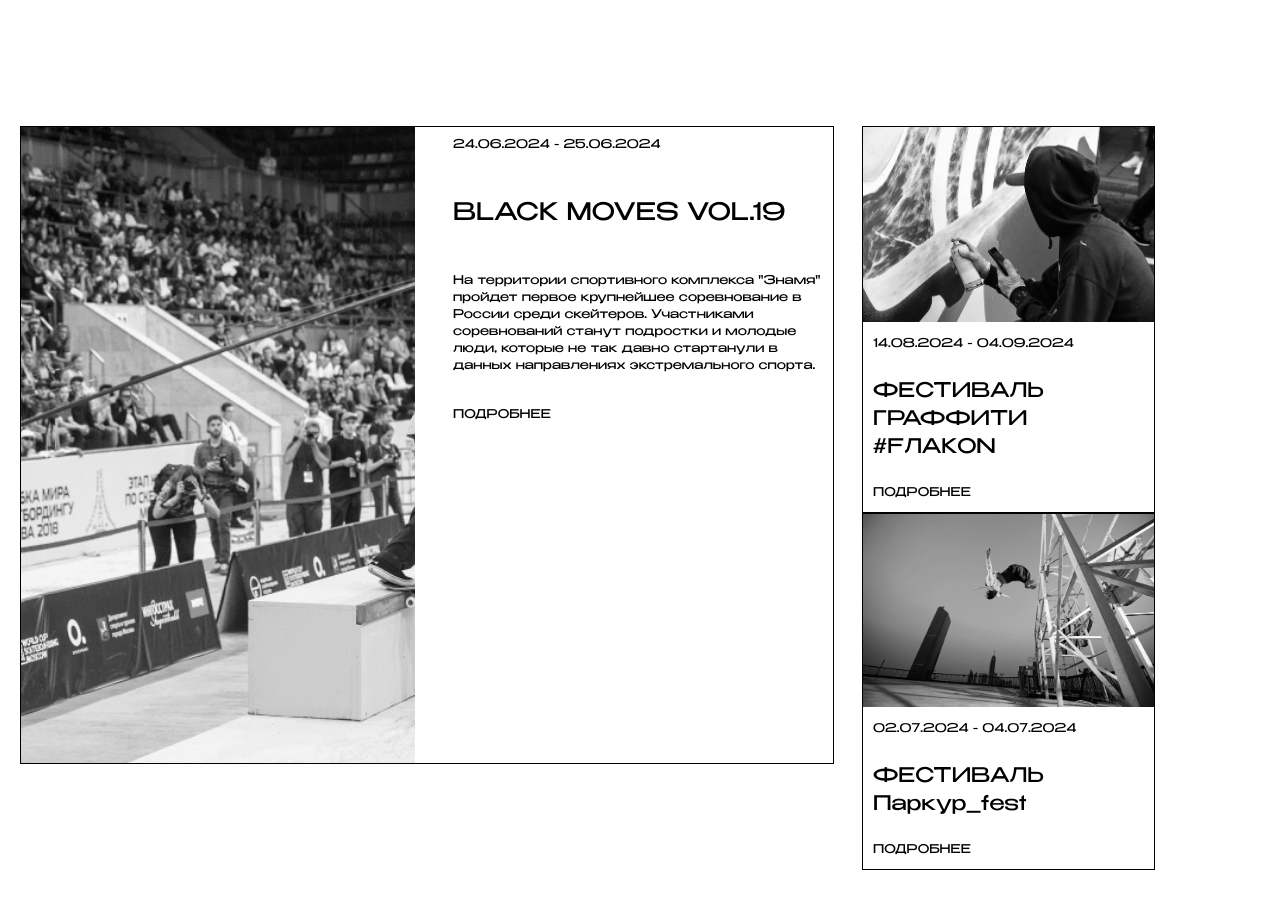
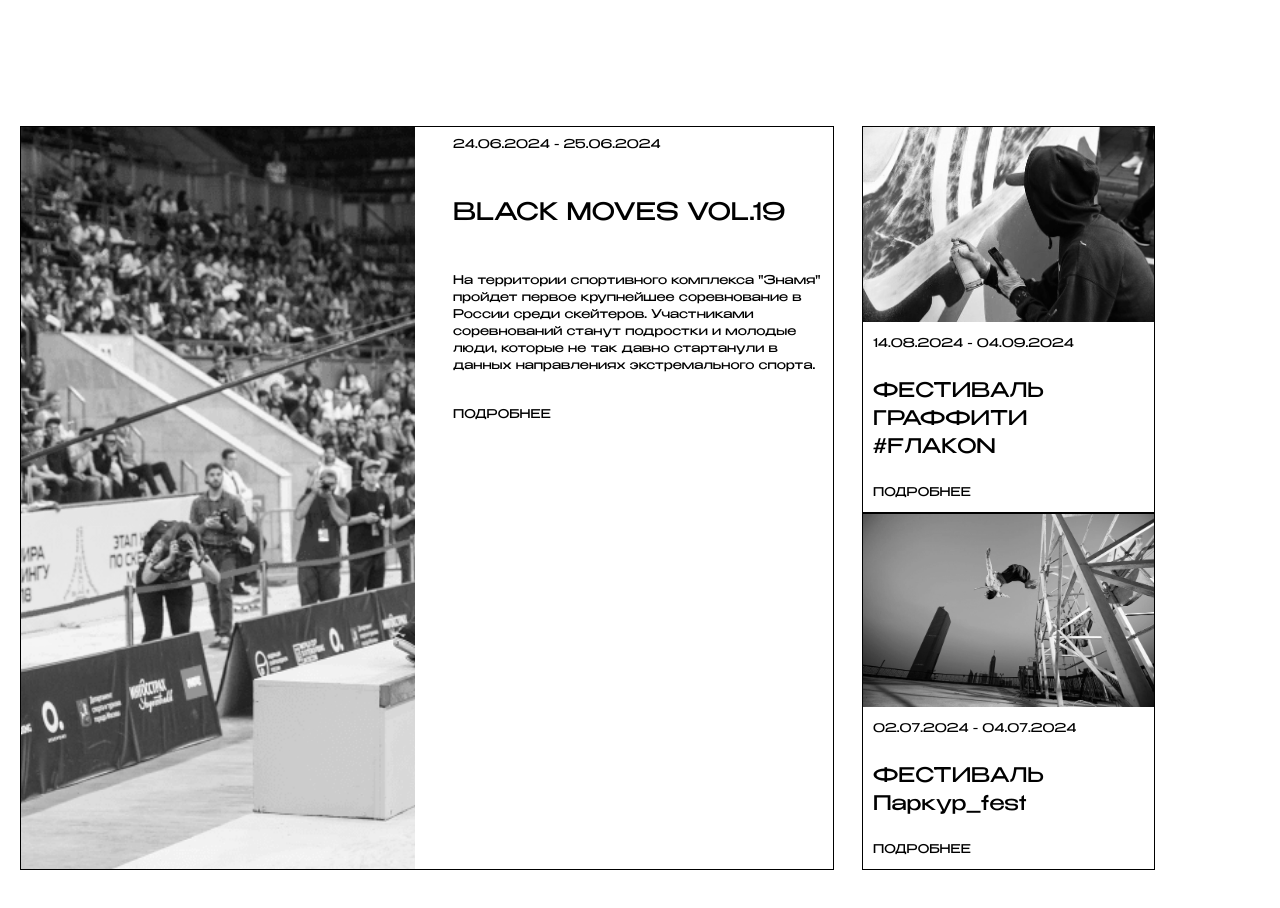
Before and after one commit to StreetRussia-team-4/frontend, a React (Vite) app: page /events in a window 1280 px wide. Shown: the part 1220-2128 px from the top of the page. Built offline with nearby package versions, Linux system fonts and the light colour scheme; no server answers.

Commit message:
fix:  <Team managersToRender={[]} />

```diff
--- a/src/components/CardEvent/CardEvent.module.scss
+++ b/src/components/CardEvent/CardEvent.module.scss
@@ -27,7 +27,7 @@
 }
 
 .linkEvents:disabled .more {
-  color: #6A6B63;
+  color: #6a6b63;
 }
 
 .image {
@@ -110,7 +110,6 @@
   border: 1px solid black;
   display: flex;
   column-gap: 28px;
-    max-height: 638px;
 }
 
 .imageBig:hover {
```
Lines whose indentation alone changed are shown as unchanged.
